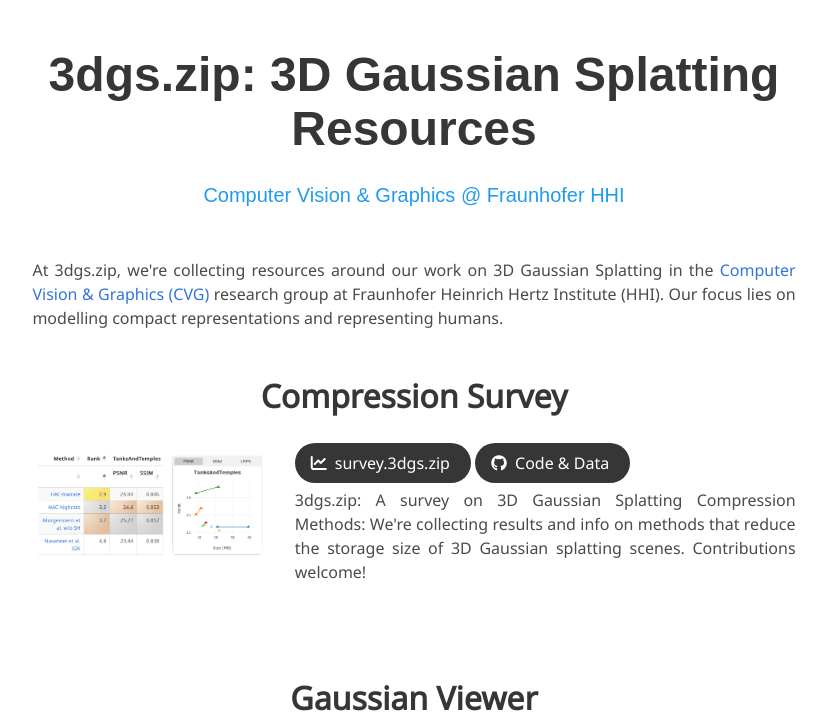
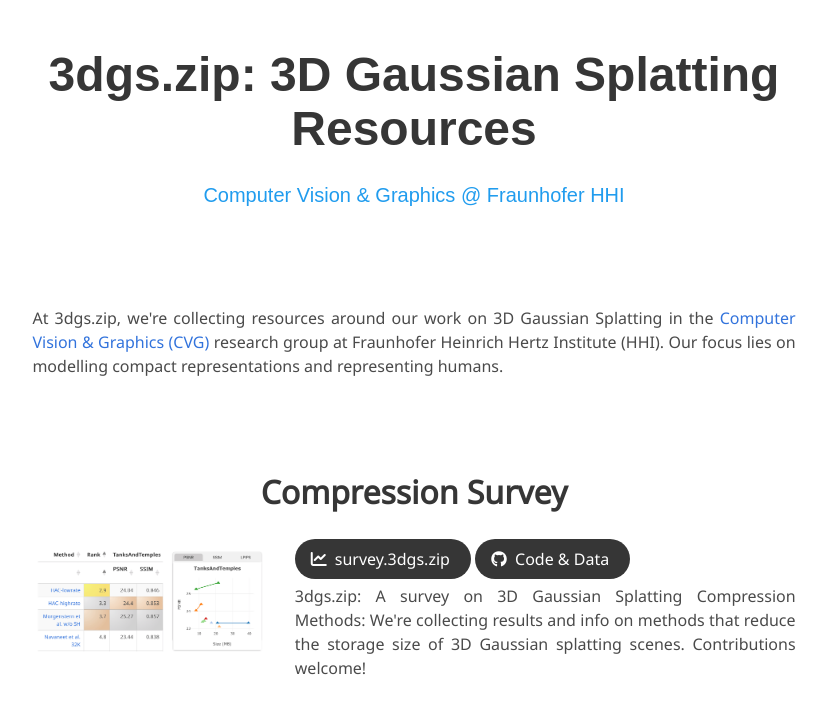
Before and after one commit to w-m/3dgs.zip, a plain HTML site: page index.html in a window 1280 px wide. Shown: the top 725 px of the page, without its empty margins (226-1053 px from the left). Drawn offline with nearby package versions, Linux system fonts and the light colour scheme; some icons are missing; a web font is replaced by a local one.

Commit message:
fix text padding of title-less section

```diff
--- a/index.html
+++ b/index.html
@@ -60,22 +60,24 @@
             </div>
         </section>
 
+        <div class="section">
             <div class="container is-max-desktop">
                 <div class="columns is-centered has-text-centered">
                     <div class="column is-four-fifths">
                         <div class="content has-text-justified">
                             <p>
-                            At 3dgs.zip, we're collecting resources around our
-                            work on 3D Gaussian Splatting in the
+                                At 3dgs.zip, we're collecting resources around
+                                our work on 3D Gaussian Splatting in the
                                 <a
                                     target="_blank"
                                     href="https://www.hhi.fraunhofer.de/en/departments/vit/research-groups/computer-vision-graphics.html"
                                     >Computer Vision & Graphics (CVG)</a
                                 >
                                 research group at Fraunhofer Heinrich Hertz
-                            Institute (HHI). Our focus lies on modelling compact
-                            representations and representing humans.
+                                Institute (HHI). Our focus lies on modelling
+                                compact representations and representing humans.
                             </p>
+                        </div>
                     </div>
                 </div>
             </div>
```
Lines whose indentation alone changed are shown as unchanged.
